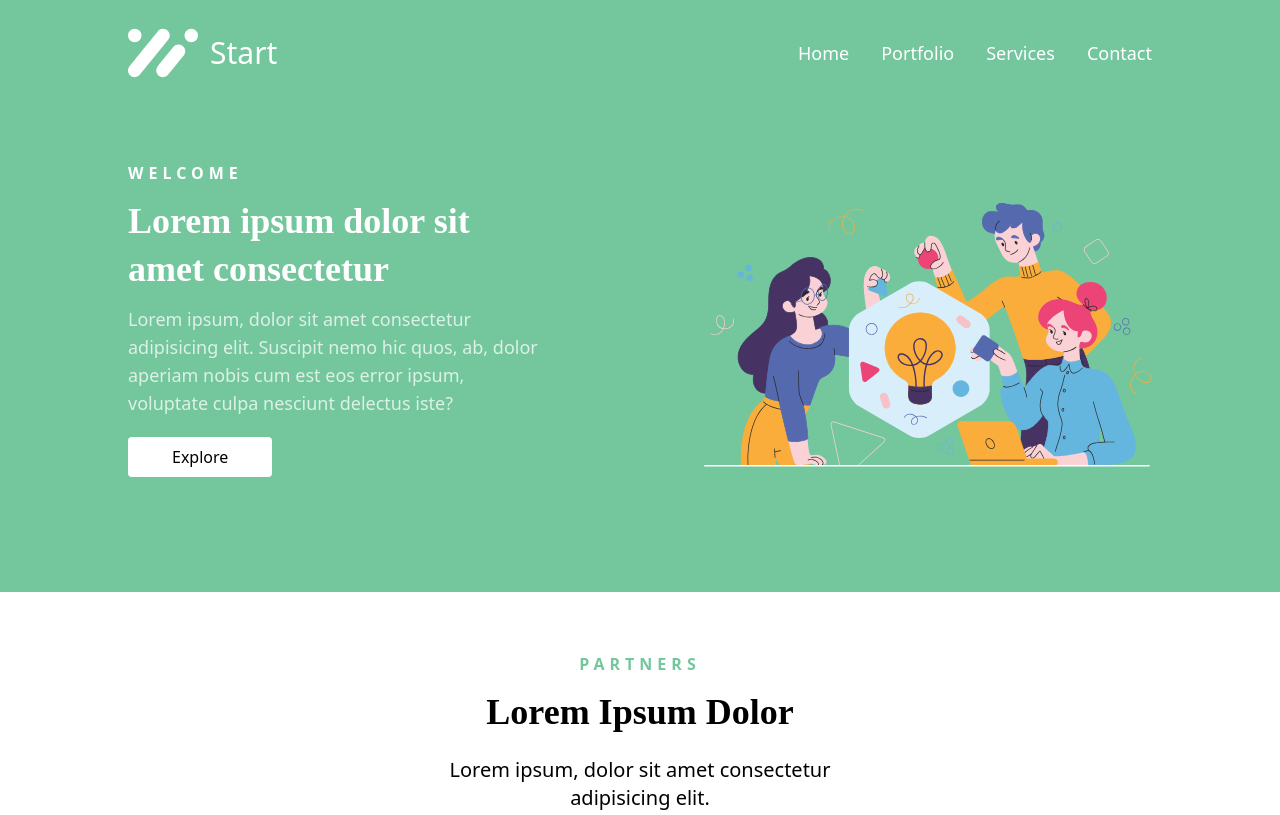
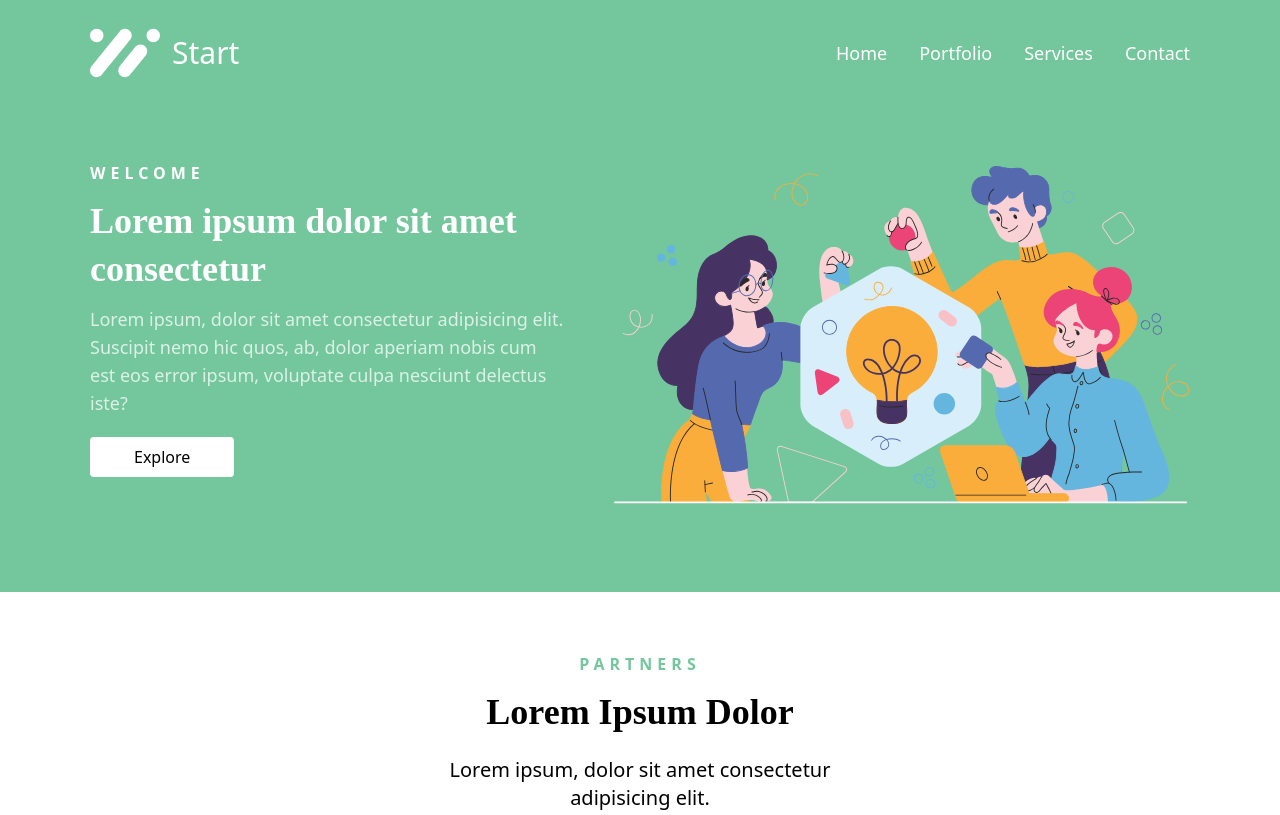
Before and after one commit to vojta1100/tailwindcss-projekt, a website: page index.html in a window 1280 px wide. Shown: the top 815 px of the page. Drawn offline with Linux system fonts and the light colour scheme.

Commit message:
responzivita fix

```diff
--- a/index.html
+++ b/index.html
@@ -23,8 +23,8 @@
     </style>
 </head>
 <body class="flex flex-col items-center">
-    <section id="header" class="bg-[var(--main-color)] h-auto sm:h-[37rem] w-full px-7 sm:px-[10%] flex-col flex items-stretch">
-        <nav class="w-full flex flex-row pt-7 justify-between">
+    <section id="header" class="bg-[var(--main-color)] h-auto sm:h-[37rem] w-full px-7 flex-col flex items-stretch">
+        <nav class="w-full max-w-[1100px] mx-auto flex flex-row pt-7 justify-between">
             <div class="flex items-center space-x-3 justify-center sm:justify-start">
                 <img src="static/web_images/logo.svg" class="w-12 sm:w-[70px]" alt="logo">
                 <h2 class="text-3xl text-white font-medium">Start</h2>
@@ -43,18 +43,18 @@
             </button>
         </nav>
 
-        <div class="flex flex-col-reverse md:flex-row justify-between items-center h-full mt-10 sm:mt-0">
-            <div class="font-worksans text-white md:mr-6 text-left px-4 md:px-0 mid-break-wrapper" style="max-width: 420px;">
+        <div class="w-full max-w-[1100px] mx-auto flex flex-col-reverse md:flex-row justify-between items-center h-full mt-10 sm:mt-0">
+            <div class="font-worksans text-white md:mr-12 text-left px-4 md:px-0 mid-break-wrapper" style="max-width: 520px;">
                 <h2 class="tracking-widest font-black pb-3" style="letter-spacing: 5px; font-weight: 900;">WELCOME</h2>
                 <h1 class="font-[font-crimson] text-3xl sm:text-4xl font-bold leading-12 pb-3 mid-break-h1">Lorem ipsum dolor sit amet consectetur</h1>
                 <p class="text-base sm:text-lg text-white/75 mid-break-p">Lorem ipsum, dolor sit amet consectetur adipisicing elit. Suscipit nemo hic quos, ab, dolor aperiam nobis cum est eos error ipsum, voluptate culpa nesciunt delectus iste?</p>
                 <button class="mt-5 rounded-sm px-11 py-2 cursor-pointer bg-white text-black mb-8">Explore</button>
             </div>
+            <img class="w-full md:w-auto max-w-[320px] lg:max-w-lg xl:max-w-xl 2xl:max-w-2xl mid-break-img mb-10 md:mb-0" src="static/web_images/img1.svg" alt="">
+        </div>
+    </section>
 
-            <img class="w-full md:w-auto max-w-[240px] md:max-w-md mid-break-img mb-10 md:mb-0" src="static/web_images/img1.svg" alt="">
-        </div>
 
-    </section>
 
     <section id="portfolio" class="flex flex-col items-center justify-center px-5 sm:px-25 text-center">
         <div class="pt-15 flex flex-col items-center font-worksans" style="max-width: 410px;">
```
Also changed, not shown: static/main.css.
